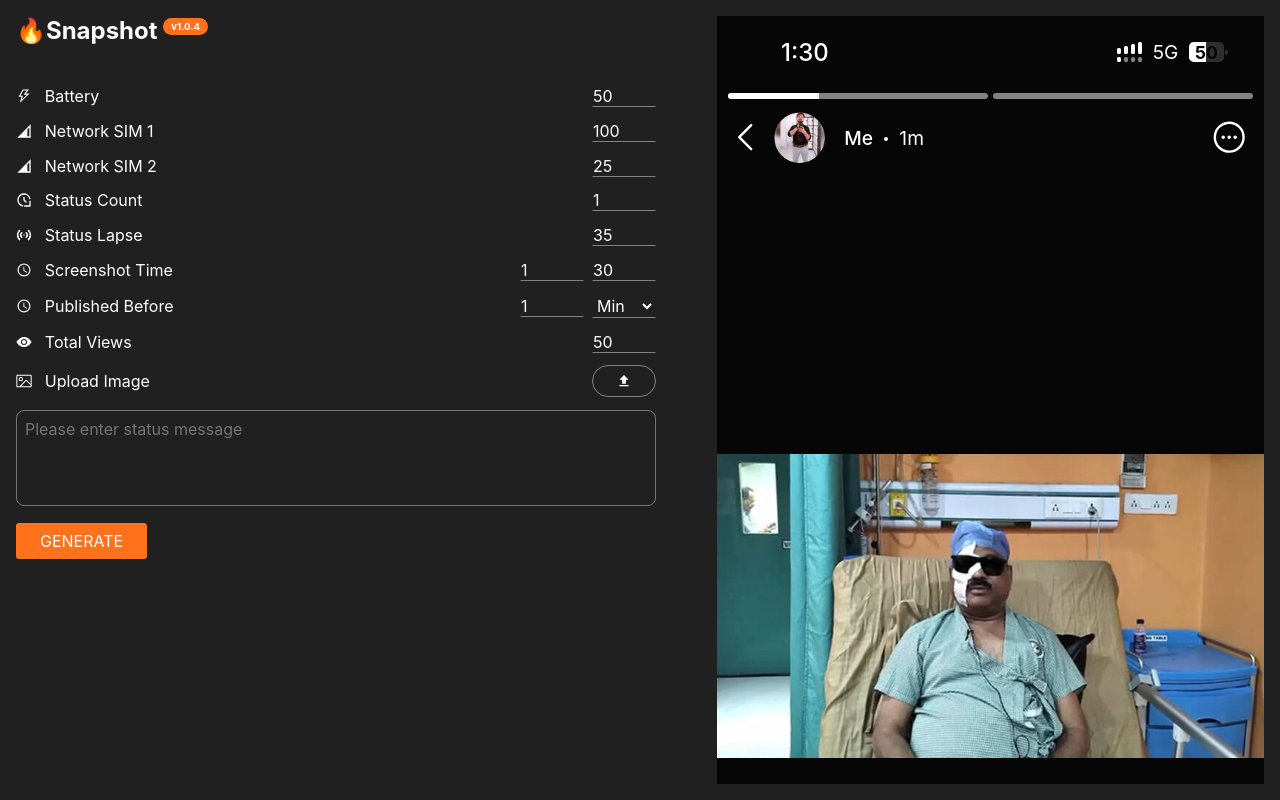
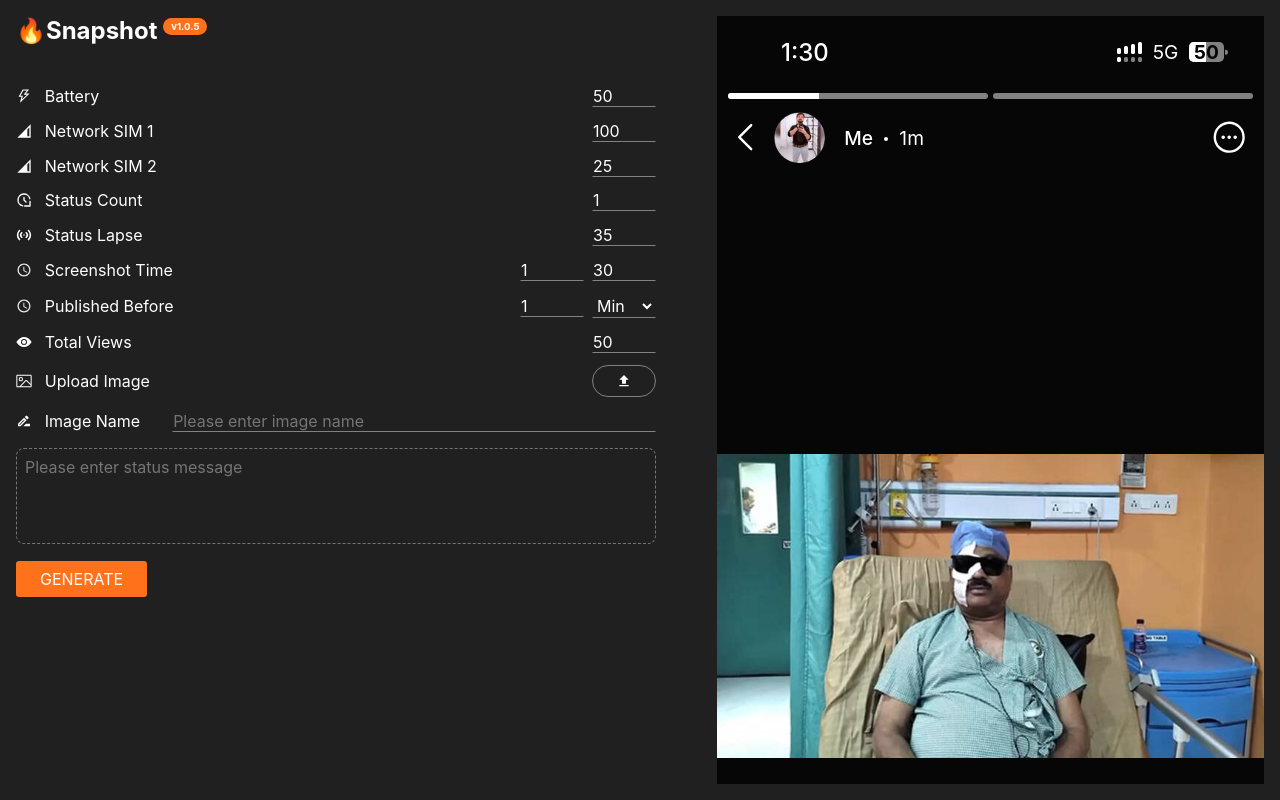
Before and after one commit to Biswajit-Gahan/fake_snaps, a React (Vite) app: page / in a window 1280 px wide. Built offline with nearby package versions, Linux system fonts and the light colour scheme; a small style sheet from the web is missing.

Commit message:
image name functionality add

```diff
--- a/src/components/device-config/device-config.jsx
+++ b/src/components/device-config/device-config.jsx
@@ -10,6 +10,7 @@ import StatusMessage from "./sub-components/status-message/status-message.jsx";
 import UploadImage from "./sub-components/upload-image/upload-image.jsx";
 import GenerateImage from "./sub-components/generate-image/generate-image.jsx";
 import PublishedBefore from "./sub-components/published-before/published-before.jsx";
+import ImageName from "./sub-components/image-name/image-name.jsx";
 
 export default function DeviceConfig() {
     return <div className={styles.deviceConfig_mainContainer}>
@@ -50,6 +51,10 @@ export default function DeviceConfig() {
         </div>
 
         <div className={styles.deviceConfig_wrapper}>
+            <ImageName />
+        </div>
+
+        <div className={styles.deviceConfig_wrapper}>
             <StatusMessage />
         </div>
 
--- a/src/components/device-config/sub-components/generate-image/controller/use-generate-image.jsx
+++ b/src/components/device-config/sub-components/generate-image/controller/use-generate-image.jsx
@@ -1,12 +1,17 @@
 import domtoimage from 'dom-to-image';
+import {useDeviceContext} from "../../../../../context/device-context.jsx";
 
 export default function useGenerateImage() {
+    const {
+        state: {imageName},
+    } = useDeviceContext();
+
     function handleGenerateImage() {
         const device = document.getElementById('device-simulator');
 
-        domtoimage.toPng(device).then(function (dataUrl) {
+        domtoimage.toJpeg(device).then(function (dataUrl) {
             let link = document.createElement('a');
-            link.download = `${Date.now()}.png`;
+            link.download = `${imageName || Date.now()}.jpg`;
             link.href = dataUrl;
             link.click();
         })
--- /dev/null
+++ b/src/components/device-config/sub-components/image-name/controller/use-image-name.jsx
@@ -0,0 +1,18 @@
+import {useDeviceContext} from "../../../../../context/device-context.jsx";
+
+export default function useImageName() {
+    const {state, dispatch} = useDeviceContext();
+
+    function handleImageNameInput(event) {
+        const value = event.target.value;
+        dispatch({
+            type: "SET_IMAGE_NAME",
+            payload: value.trim()
+        })
+    }
+
+    return {
+        imageName: state.imageName,
+        handleImageNameInput: handleImageNameInput,
+    }
+}
--- /dev/null
+++ b/src/components/device-config/sub-components/image-name/image-name-styles.module.css
@@ -0,0 +1,27 @@
+.imageName_container {
+    margin-bottom: 1rem;
+}
+
+.imageName_wrapper {
+    display: flex;
+    text-wrap: nowrap;
+    align-items: center;
+    gap: 2rem;
+}
+
+.imageName_nameWrapper {
+    display: flex;
+    align-items: center;
+    gap: 0.8rem;
+}
+
+.imageName_input {
+    width: 100%;
+    border: 0.05rem solid transparent;
+    border-bottom-color: var(--bg-color);
+    outline: none;
+    background-color: transparent;
+    font-size: inherit;
+    font-family: inherit;
+    color: inherit;
+}
--- /dev/null
+++ b/src/components/device-config/sub-components/image-name/image-name.jsx
@@ -0,0 +1,17 @@
+import styles from "./image-name-styles.module.css";
+import { MdOutlineDriveFileRenameOutline } from "react-icons/md";
+import useImageName from "./controller/use-image-name.jsx";
+
+export default function ImageName() {
+    const {
+        imageName,
+        handleImageNameInput
+    } = useImageName();
+
+    return <div className={styles.imageName_container}>
+        <div className={styles.imageName_wrapper}>
+            <div className={styles.imageName_nameWrapper}><MdOutlineDriveFileRenameOutline/>Image Name</div>
+            <input className={styles.imageName_input} type={"text"} placeholder={"Please enter image name"} value={imageName} onChange={handleImageNameInput} />
+        </div>
+    </div>
+}
--- a/src/components/device-config/sub-components/status-message/status-message-styles.module.css
+++ b/src/components/device-config/sub-components/status-message/status-message-styles.module.css
@@ -13,4 +13,5 @@
     font-size: inherit;
     font-family: inherit;
     color: inherit;
+    border-style: dashed;
 }
--- a/src/components/device-simulator/sub-components/navbar-battery/navbar-battery-styles.module.css
+++ b/src/components/device-simulator/sub-components/navbar-battery/navbar-battery-styles.module.css
@@ -1,7 +1,7 @@
 .navbarBattery_mainContainer {
     width: 2.2rem;
     height: 1.25rem;
-    background-color: var(--bg-color-dark);
+    background-color: var(--bg-color);
     border-radius: 0.3rem;
     position: relative;
 }
@@ -12,7 +12,7 @@
     width: 0.15rem;
     height: 0.29rem;
     border-radius: 0 0.2rem 0.2rem 0;
-    background-color: var(--bg-color-dark);
+    background-color: var(--bg-color);
     top: 50%;
     right: -0.24rem;
     transform: translateY(-50%);
@@ -41,6 +41,6 @@
 .navbarBattery_countText {
     position: relative;
     color: var(--bg-color-darker);
-    font-size: 1.1rem;
+    font-size: 1.2rem;
     font-weight: 700;
 }
--- a/src/components/device-simulator/sub-components/status-description/status-description-styles.module.css
+++ b/src/components/device-simulator/sub-components/status-description/status-description-styles.module.css
@@ -5,11 +5,10 @@
     flex-direction: column;
     justify-content: flex-end;
     padding: 0 1.5rem;
-    /*background-color: var(--bg-color-darker);*/
 }
 
 .statusDescription_text {
-    font-size: 1.2rem;
+    font-size: 1rem;
     margin-bottom: 0.85rem;
 }
 
@@ -27,13 +26,8 @@
 .statusDescription_statusCountContainer {
     display: flex;
     align-items: center;
-    gap: 0.7rem;
+    gap: 0.5rem;
     margin: 0 auto 3.4rem;
-}
-
-.statusDescription_eyeIconContainer {
-    width: 1.3rem;
-    height: 1.3rem;
 }
 
 .statusDescription_countText {}
--- a/src/components/device-simulator/sub-components/status-description/status-description.jsx
+++ b/src/components/device-simulator/sub-components/status-description/status-description.jsx
@@ -1,5 +1,6 @@
 import styles from "./status-description-styles.module.css";
 import {useDeviceContext} from "../../../../context/device-context.jsx";
+import { IoEyeSharp } from "react-icons/io5";
 
 function ArrowUpIcon() {
     return <svg viewBox="0 0 24 24" fill="none" xmlns="http://www.w3.org/2000/svg">
@@ -8,13 +9,6 @@ function ArrowUpIcon() {
 
 }
 
-function EyeIcon() {
-    return <svg xmlns="http://www.w3.org/2000/svg" viewBox="0 0 24 24" fill="currentColor" className="size-6">
-        <path d="M12 15a3 3 0 1 0 0-6 3 3 0 0 0 0 6Z" />
-        <path fillRule="evenodd" d="M1.323 11.447C2.811 6.976 7.028 3.75 12.001 3.75c4.97 0 9.185 3.223 10.675 7.69.12.362.12.752 0 1.113-1.487 4.471-5.705 7.697-10.677 7.697-4.97 0-9.186-3.223-10.675-7.69a1.762 1.762 0 0 1 0-1.113ZM17.25 12a5.25 5.25 0 1 1-10.5 0 5.25 5.25 0 0 1 10.5 0Z" clipRule="evenodd" />
-    </svg>
-
-}
 
 export default function StatusDescription() {
     const {
@@ -31,9 +25,7 @@ export default function StatusDescription() {
             <ArrowUpIcon />
         </div>
         <div className={styles.statusDescription_statusCountContainer}>
-            <div className={styles.statusDescription_eyeIconContainer}>
-                <EyeIcon />
-            </div>
+            <IoEyeSharp size={20} />
             <p className={styles.statusDescription_countText}>{totalViews}</p>
         </div>
         <div className={styles.statusDescription_bar} />
--- a/src/components/device-simulator/sub-components/status-media-image/status-media-image.jsx
+++ b/src/components/device-simulator/sub-components/status-media-image/status-media-image.jsx
@@ -5,7 +5,7 @@ export default function StatusMedia() {
     const {
         state: { image },
     } = useDeviceContext();
-    console.log(image)
+
     return <div className={styles.statusMedia_mainContainer}>
         <img className={styles.statusMedia_image} src={image} alt="status"/>
     </div>
--- a/src/context/device-context.jsx
+++ b/src/context/device-context.jsx
@@ -14,6 +14,7 @@ const initialState = {
     totalViews: 50,
     image: defaultThumbnail,
     statusMessage: "",
+    imageName: "",
 }
 
 const Context = createContext(null);
@@ -56,6 +57,9 @@ function reducer(state, {type, payload}) {
         case "SET_PUBLISHED_BEFORE_TIME_FORMAT": {
             return {...state, publishedBeforeTimeFormat: payload};
         }
+        case "SET_IMAGE_NAME": {
+            return {...state, imageName: payload};
+        }
         default: return {...state};
     }
 }
--- a/src/pages/home/home.jsx
+++ b/src/pages/home/home.jsx
@@ -6,7 +6,7 @@ export default function Home() {
     return <div className={styles.home_mainContainer}>
         <div className={styles.home_mainWrapper}>
             <div className={styles.home_deviceConfigContainer}>
-                <h2 className={styles.home_brandName}>🔥Snapshot <sup className={styles.home_version}>v1.0.4</sup></h2>
+                <h2 className={styles.home_brandName}>🔥Snapshot <sup className={styles.home_version}>v1.0.5</sup></h2>
                 <DeviceConfig />
             </div>
             <div className={styles.home_deviceSimulatorContainer}>
```
